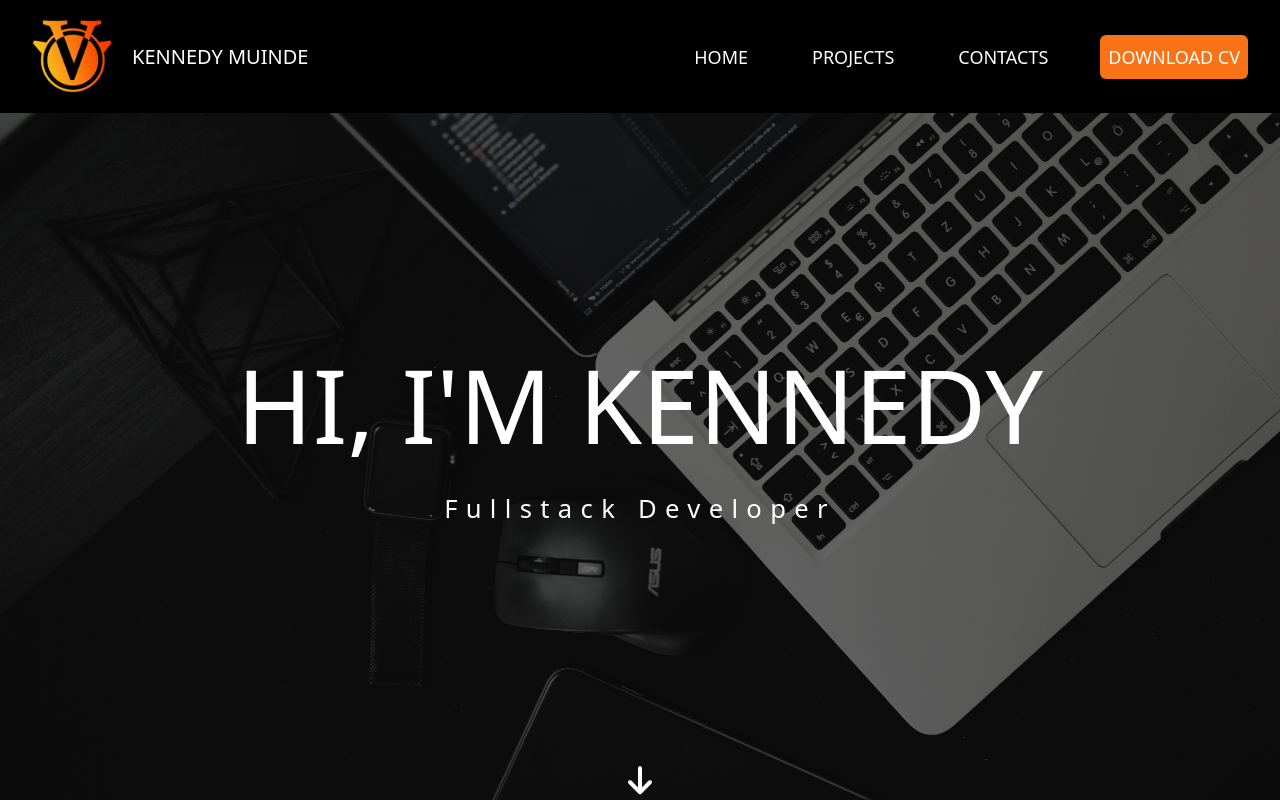
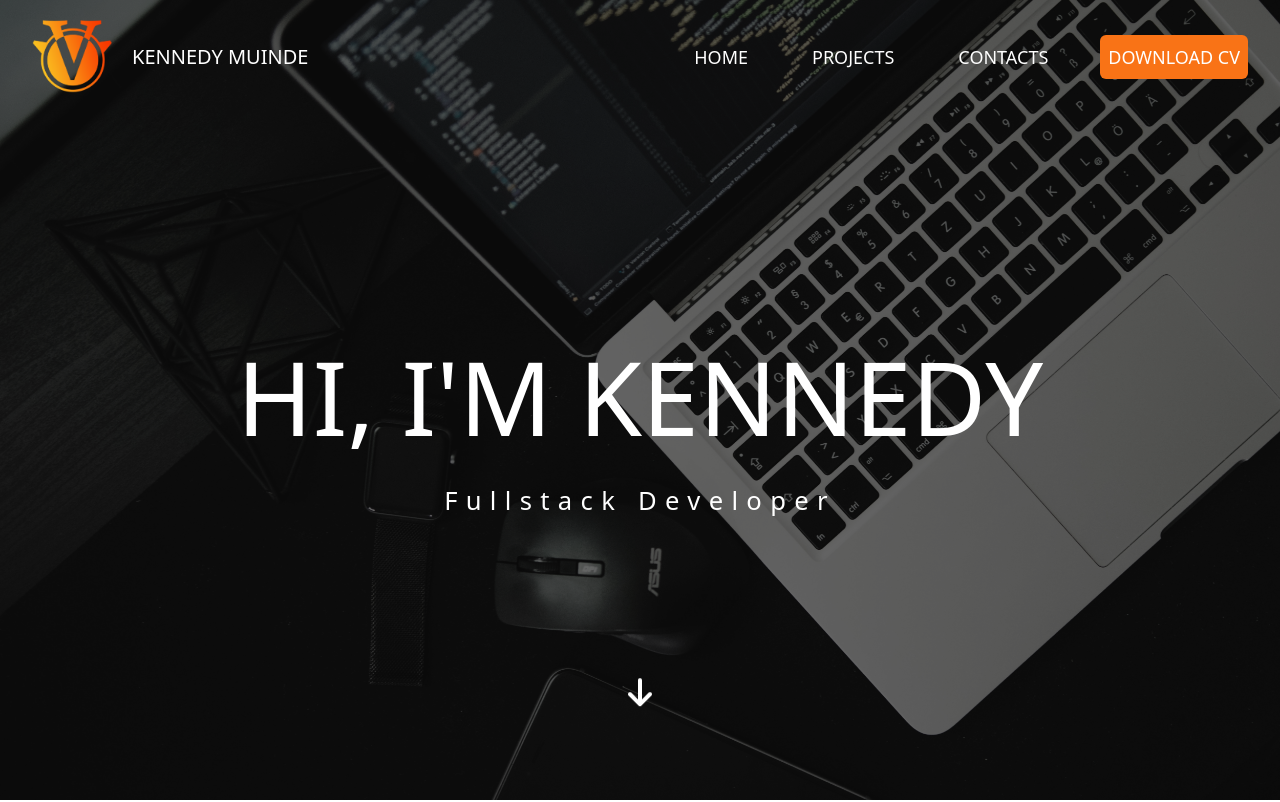
Before and after one commit to Volatyl/my-portfolio, a React (Vite) app: page / in a window 1280 px wide. Shown: the top 802 px of the page. Built offline with nearby package versions, Linux system fonts and the light colour scheme.

Commit message:
first stage done

```diff
--- a/src/App.tsx
+++ b/src/App.tsx
@@ -9,7 +9,7 @@ function App() {
       <div className="fixed z-20 top-0 right-0 left-0">
         <Header />
       </div>
-      <div className="mt-[11vh]">
+      <div className="">
         <Routes>
           <Route path="/" element={<Home />} />
           <Route path="*" element={<NotFound />} />
--- a/src/components/contacts.tsx
+++ b/src/components/contacts.tsx
@@ -1,8 +1,28 @@
 function Contacts() {
   return (
-    <div className="relative bg-zinc-200 flex justify-center py-20">
-      <div className="">
-        <h1>GET IN TOUCH</h1>
+    <div className="relative bg-zinc-200 py-20 text-center">
+      <h1 className="text-4xl pb-5 p-5">GET IN TOUCH</h1>
+      <div>
+        <p className="text-[1.3rem] font-light w-[40vw] mx-auto text-center">
+          Whether you have an idea for a project or just want to chat, feel free
+          to shoot me an email or text!
+        </p>
+      </div>
+      <div className="p-10 flex flex-wrap justify-center gap-5">
+        <a
+          href="mailto:kennedymuinde@gmail.com"
+          target="blank"
+          className="bg-blue-500 hover:bg-blue-600 text-white font-bold py-2 px-4 rounded"
+        >
+          Send Email
+        </a>
+        <a
+          href="https://wa.me/254705790997"
+          target="blank"
+          className="bg-green-500 hover:bg-green-600 text-white font-bold py-2 px-4 rounded"
+        >
+          Send WhatsApp Message
+        </a>
       </div>
     </div>
   );
--- a/src/components/footer.tsx
+++ b/src/components/footer.tsx
@@ -1,8 +1,8 @@
 function Footer() {
   return (
     <>
-      <div className="relative bg-zinc-900 text-white flex justify-center p-10">
-        <p>@Kennedy Muinde 2023</p>
+      <div className="relative bg-zinc-900 text-zinc-400 flex justify-center p-10">
+        <p>© Kennedy Muinde 2023</p>
       </div>
     </>
   );
--- a/src/components/header.tsx
+++ b/src/components/header.tsx
@@ -8,15 +8,31 @@ import { useState } from "react";
 
 const Header = () => {
   const [open, setOpen] = useState(false);
+  const [navBg, setNavBg] = useState(false);
+
   const scrollToTop = () => {
     window.scrollTo({
       top: 0,
       behavior: "smooth",
     });
   };
+
+  function setbg() {
+    if (window.scrollY >= 5) {
+      setNavBg(true);
+    } else {
+      setNavBg(false);
+    }
+  }
+
+  window.addEventListener("scroll", setbg);
   return (
-    <div className="bg-black text-white md:flex justify-between p-5 px-[2rem] items-center">
-      <div className="left bg-black  cursor-pointer">
+    <div
+      className={`${navBg ? "bg-black" : "bg-transparent"} ${
+        open && navBg ? "bg-black" : null
+      } text-white lg:flex justify-between p-5 px-[2rem] items-center transition-all duration-500`}
+    >
+      <div className="left cursor-pointer">
         <NavLink
           to={"/"}
           className=" flex items-center hover:scale-95 transition-all duration-500"
@@ -26,26 +42,26 @@ const Header = () => {
         </NavLink>
       </div>{" "}
       <div
-        className="absolute right-10 top-10 md:hidden"
+        className="absolute right-10 top-10 lg:hidden"
         onClick={() => setOpen(!open)}
       >
         <FontAwesomeIcon icon={open ? faXmark : faBars} />
       </div>
       <div className="right">
         <ul
-          className={` md:flex md:space-x-10 text-lg z-[-1] md:z-auto absolute md:static bg-black mt-2 md:mt-0 w-full md:w-auto left-0 pl-5 md:pl-0 opacity-0 md:opacity-100 transition-all duration-500 ${
+          className={` lg:flex lg:space-x-10 text-lg z-[-1] lg:z-auto absolute top-0 pt-[90px] lg:pt-0 lg:static lg:mt-0 w-full lg:w-auto left-0 pl-5 lg:pl-0 opacity-0 lg:opacity-100 bg-black lg:bg-transparent transition-all duration-500 ${
             open ? "opacity-100" : null
           }`}
         >
-          <li className="my-4 px-3 rounded-md hover:bg-cyan-500 hover:text-black transition-all duration-500">
+          <li className="my-4 px-3 rounded-md hover:bg-orange-500 hover:text-black transition-all duration-500">
             <NavLink to={"/"} className="inline">
               <button onClick={scrollToTop}>HOME</button>
             </NavLink>
           </li>
-          <li className="my-4 px-3 rounded-md hover:bg-cyan-500 hover:text-black transition-all duration-500">
+          <li className="my-4 px-3 rounded-md hover:bg-orange-500 hover:text-black transition-all duration-500">
             <a href="#projects">PROJECTS</a>
           </li>
-          <li className="my-4 px-3 rounded-md hover:bg-cyan-500 hover:text-black transition-all duration-500">
+          <li className="my-4 px-3 rounded-md hover:bg-orange-500 hover:text-black transition-all duration-500">
             <a href="#contacts">CONTACTS</a>
           </li>
           <li className="bg-orange-500 p-2 m-2 rounded-md hover:bg-orange-400 hover:scale-95 transition-all duration-300 inline">
--- a/src/components/home.tsx
+++ b/src/components/home.tsx
@@ -17,13 +17,13 @@ function Home() {
           className="fixed top-0 left-0 w-full h-full bg-cover bg-center transition-all duration-500"
           style={{ backgroundImage: `url(${bg})`, opacity: "0.4" }}
         ></div>
-        <div className="relative z- text-center text-white mt-5">
-          <div className="h-[89vh] pt-[15rem]">
-            <h1 className="text-[8vw] font-light">HI, I'M KENNEDY</h1>
+        <div className="relative z- text-center text-white">
+          <div className="h-[100vh] pt-[20rem]">
+            <h1 className="text-[8vw] font-light ">HI, I'M KENNEDY</h1>
             <p className="mt-2 text-[2vw] tracking-[0.52rem]">
               Fullstack Developer
             </p>
-            <div className="text-[2rem] mt-[30vh] animate-bounce">
+            <div className="text-[2rem] mt-[20vh] animate-bounce">
               <FontAwesomeIcon icon={faArrowDown} />
             </div>
           </div>
--- a/src/components/projects.tsx
+++ b/src/components/projects.tsx
@@ -18,16 +18,25 @@ function Projects() {
           style={{ backgroundImage: `url(${back})`, opacity: "0.6" }}
         ></div>
         <div id="details" className="relative text-center text-white p-[4rem] ">
-          <h1 className="text-[5vw]">WHAT I'VE DONE</h1> <p className="text-[1rem] font-thin">(more coming soon)</p>
+          <h1 className="text-[5vw]">WHAT I'VE DONE</h1>{" "}
+          <p className="text-[1rem] font-thin">(more coming soon)</p>
         </div>
       </div>
       <div className="bg-white p-[8vw] grid grid-cols-1 sm:grid-cols-1 md:grid-cols-2 lg:grid-cols-3 gap-5 pt-[6vh] relative">
         {sites.map((site, index) => {
           return (
-            <div key={index} className="shadow-md hover:opacity-60 transition-all duration-300">
+            <div
+              key={index}
+              className="shadow-md relative overflow-hidden group"
+            >
               <a href={site.url} target="_blank" rel="noopener noreferrer">
                 <img src={site.pic} alt="Site image" />
               </a>
+              <div className="absolute bg-black/20  h-full w-full -bottom-10 opacity-0 hover:opacity-100 hover:bottom-0 transition-all duration-500 flex justify-center items-center">
+                <button className="bg-orange-500 text-white px-4 py-2 rounded-md">
+                  VISIT SITE
+                </button>
+              </div>
             </div>
           );
         })}
--- a/src/components/socials.tsx
+++ b/src/components/socials.tsx
@@ -23,7 +23,7 @@ function Socials() {
             <div key={index} className="flex flex-col p-5">
               <a
                 href={site.url} target="blank"
-                className="bg-orange-500 cursor-pointer p-10 text-white text-[3rem] rounded-full hover:animate-spin-short"
+                className="bg-orange-500 cursor-pointer p-10 text-white text-[3rem] rounded-full hover:animate-spin-short hover:bg-zinc-700 transition-all duration-500"
               >
                 {React.createElement(site.icon)}
               </a>
```
